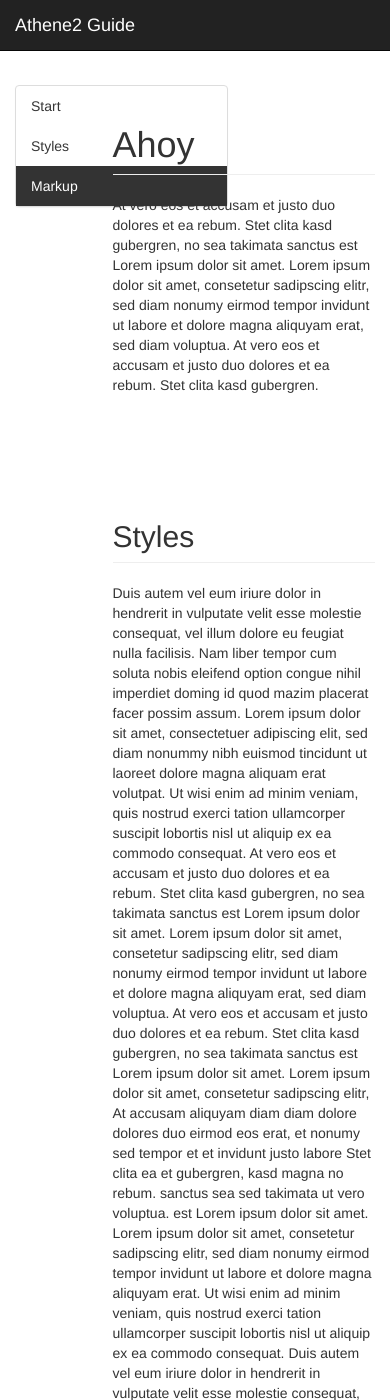
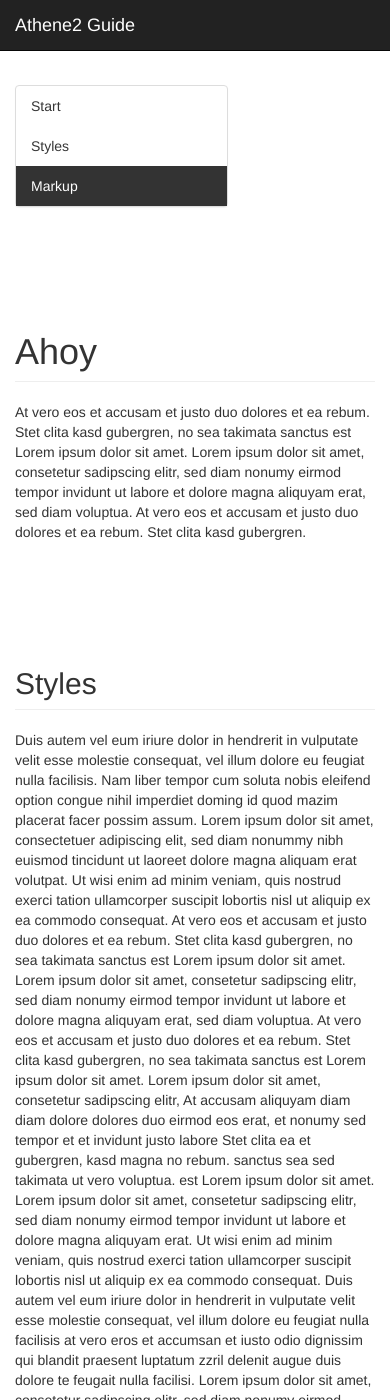
Before and after one commit to serlo-org/athene2-guide, a Jekyll site: the page built from index.html, in a window 390 px wide and 1400 px high. Built offline with Jekyll 4.4.1, drawn with Linux system fonts in a browser that asks for light colours; nearby versions of some CDN libraries; Markdown is read by kramdown in place of the engine named in the settings.

Commit message:
layout fix

```diff
--- a/_layouts/default.html
+++ b/_layouts/default.html
@@ -25,10 +25,10 @@
         </header>
         <section class="content container">
             <div class="row">
-                <div class="col-xs-3">
+                <div class="col-md-3">
                     {% include side-nav.html %}
                 </div>
-                <div class="col-xs-9">
+                <div class="col-md-9">
                     {{ content }}
                 </div>
             </div>
--- a/css/main.css
+++ b/css/main.css
@@ -25,5 +25,9 @@ body {
     color: white;
     background: #333; }
 
+@media (min-width: 768px) {
+  .affix {
+    position: static; } }
+
 .page-header {
   padding-top: 85px; }
--- a/css/main.scss
+++ b/css/main.scss
@@ -41,6 +41,12 @@ body {
     }
 }
 
+.affix {
+    @media (min-width: 768px) {
+        position: static;
+    }
+}
+
 .page-header {
     padding-top: 85px;
 }
```
